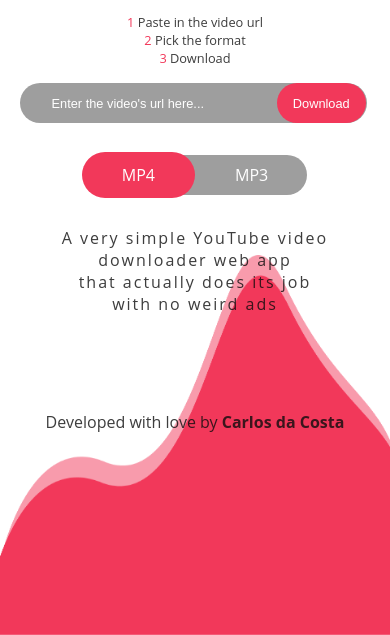
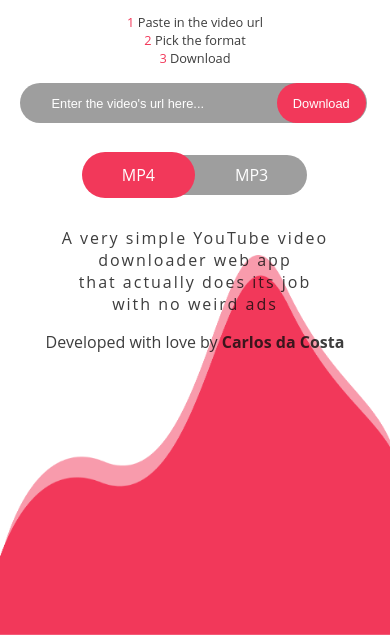
Before and after one commit to CaloloCosta/YoutubeVideoDownloaderApp, a website: page public/index.html in a window 390 px wide. Shown: the part 209-844 px from the top of the page. Drawn offline with Linux system fonts and the light colour scheme.

Commit message:
footer margin fixed

```diff
--- a/public/css/master.css
+++ b/public/css/master.css
@@ -167,7 +167,8 @@ footer  a{
   .description{
     width: 90vw;
   }
-
+  footer{
+    margin-top: 1rem;}
 }
 
 @media(max-width: 850px){
@@ -217,6 +218,7 @@ footer  a{
   }
 
   footer{
+    margin-top: 1rem;
     width: 100vw;
     text-align: center;
   }
--- a/public/index.html
+++ b/public/index.html
@@ -31,7 +31,7 @@
       <div class="description">
         <p>A very simple YouTube video downloader web app<br>that actually does its job<br>with no weird ads</p>
       </div>
-      <footer><p>Developed with love by <a href="#">Carlos da Costa</a></p></footer>
+      <footer><p>Developed with love by <a href="https://github.com/calolocosta">Carlos da Costa</a></p></footer>
     </div>
     <img src="assets/img2.png" class="img2" alt="">
     <script type="text/javascript" src="js/request.js">
```
